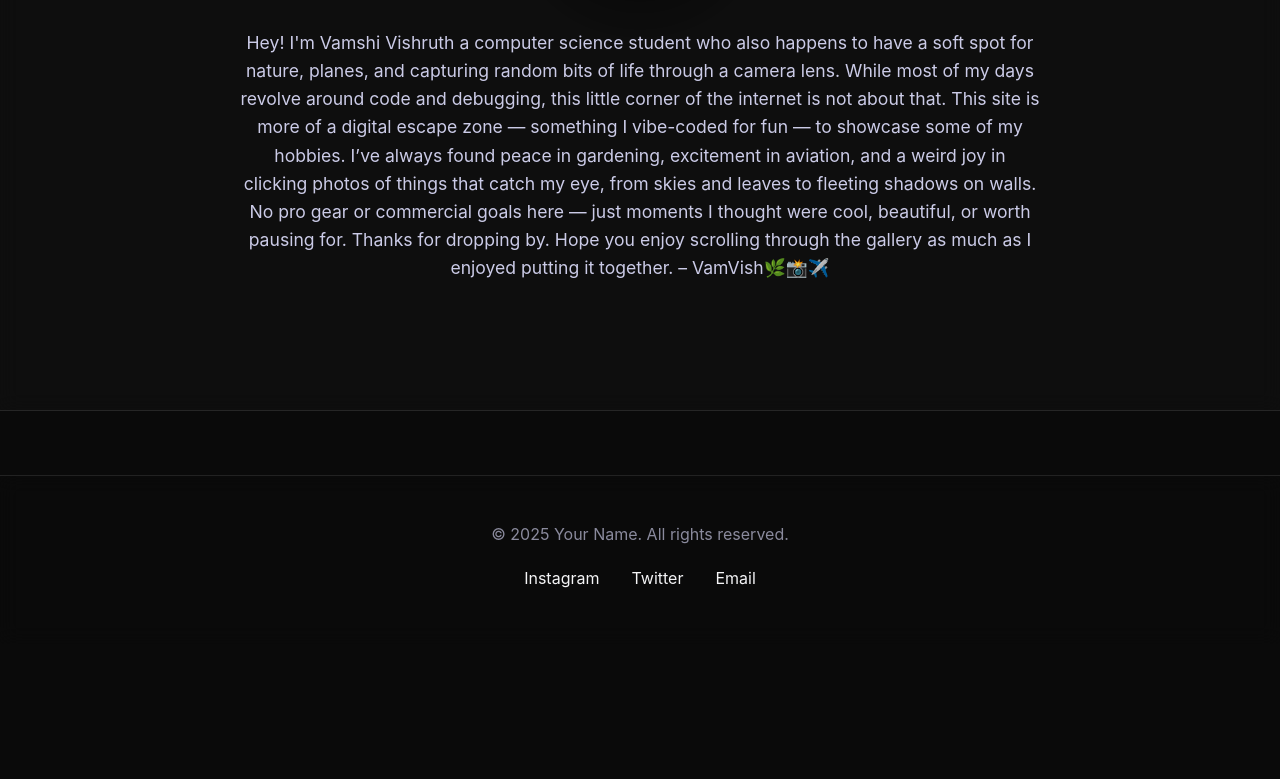
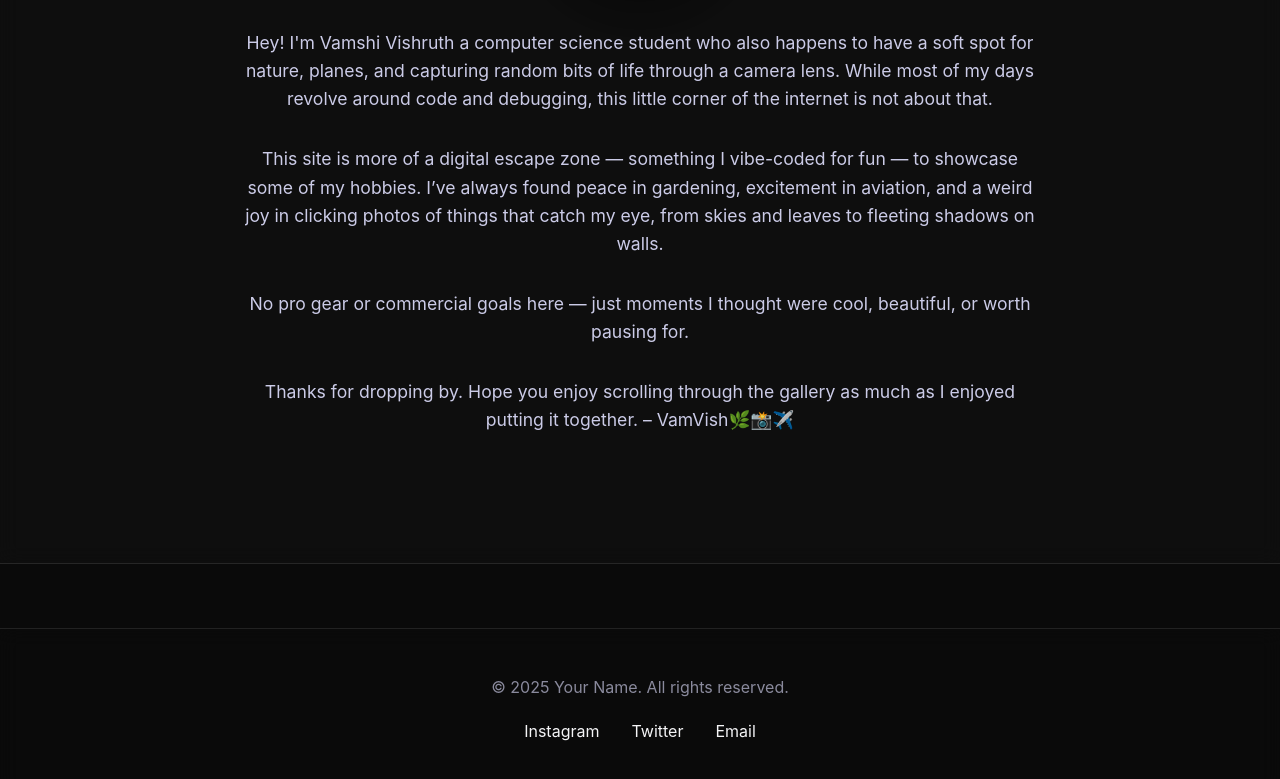
Before and after one commit to RandomForestPanda/VamVishClicks, a plain HTML site: page index.html in a window 1280 px wide. Shown: the part 2500-3279 px from the top of the page. Before the commit the page ends 3144 px from the top, so only its background shows below. Drawn offline with Linux system fonts and the light colour scheme.

Commit message:
Update index.html

```diff
--- a/index.html
+++ b/index.html
@@ -586,12 +586,15 @@
                 Hey!
 I'm Vamshi Vishruth a computer science student who also happens to have a soft spot for nature, planes, and capturing random bits of life through a camera lens. While most of my days revolve around code and debugging, this little corner of the internet is not about that.
 
-
+            </p>
+            <p class="about-text">
 This site is more of a digital escape zone — something I vibe-coded for fun — to showcase some of my hobbies. I’ve always found peace in gardening, excitement in aviation, and a weird joy in clicking photos of things that catch my eye, from skies and leaves to fleeting shadows on walls.
-
+            </p>
+            <p class="about-text">
 
 No pro gear or commercial goals here — just moments I thought were cool, beautiful, or worth pausing for.
-
+            </p>
+            <p class="about-text">
 
 Thanks for dropping by. Hope you enjoy scrolling through the gallery as much as I enjoyed putting it together.
 
```
